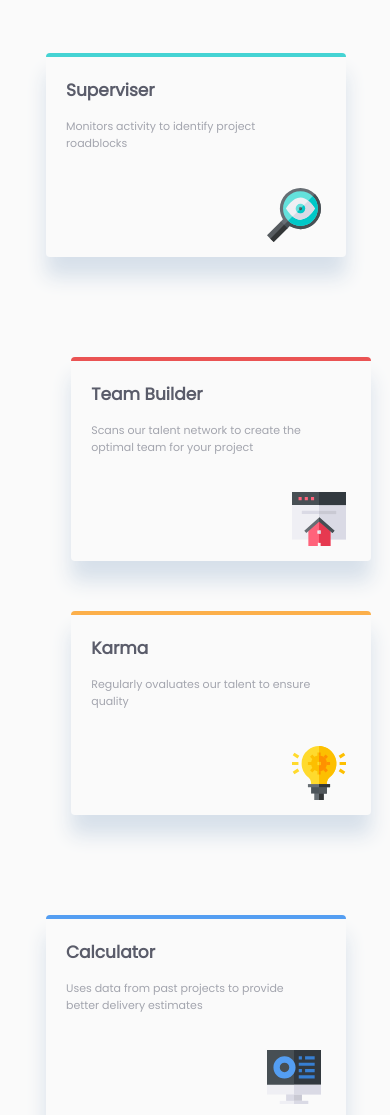
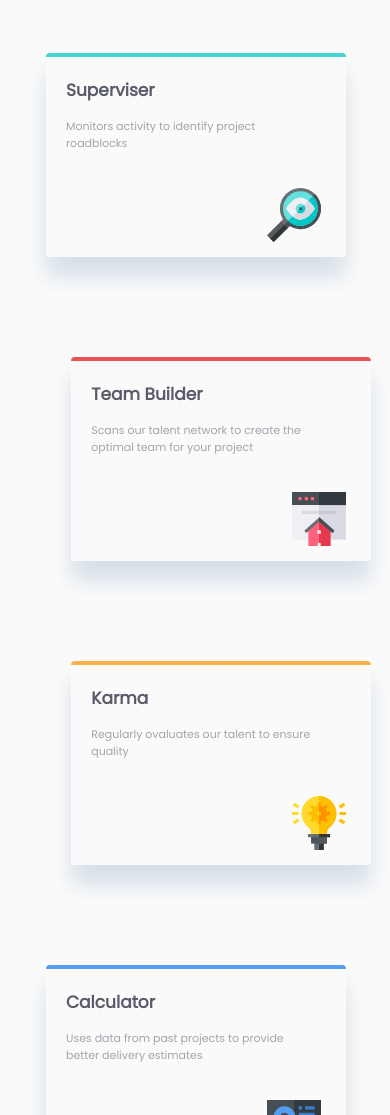
Before and after one commit to Tobi-dev99/Four-Cards-Challenge, a plain HTML site: page index.html in a window 390 px wide. Shown: the part 369-1484 px from the top of the page. Drawn offline with Linux system fonts and the light colour scheme.

Commit message:
Add files via upload

```diff
--- a/style.css
+++ b/style.css
@@ -57,8 +57,8 @@ p{
         width: 85%;
     }
     .mid-card{
-        margin-left: auto;
-        margin-right: auto;
+/*        margin-left: auto;*/
+/*        margin-right:;*/
     }
 }
 
@@ -111,6 +111,10 @@ p{
     align-self: center;
 /*    margin-left: 20px;*/
 }
+.mid-card{
+    display: flex;
+    flex-direction: column;
+}
 
 .attribution {
      font-size: 11px;
```
